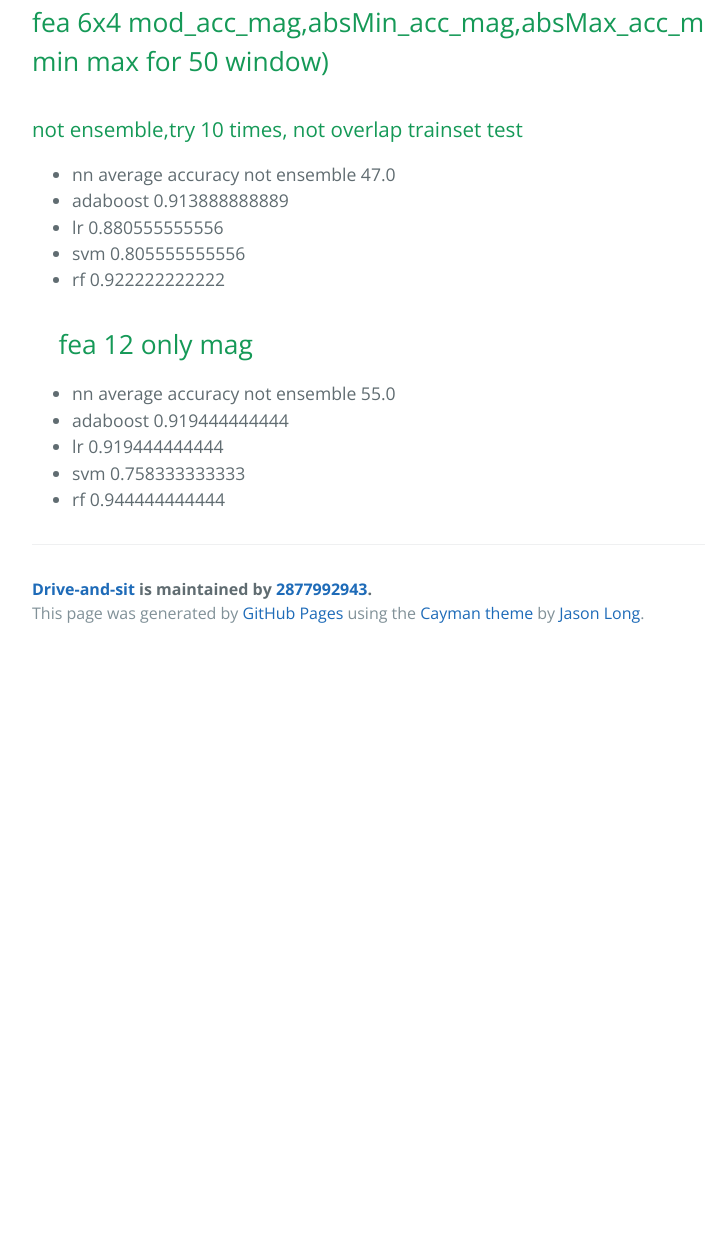
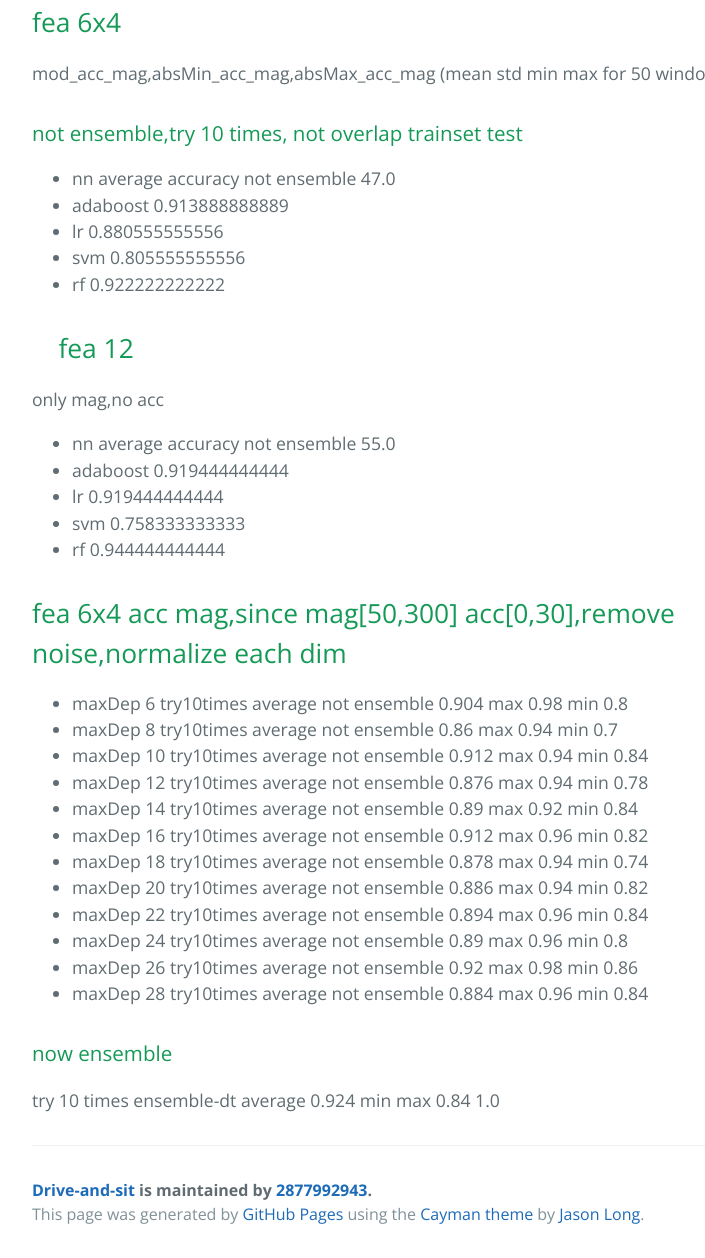
Before and after one commit to 2877992943/drive-and-sit, a plain HTML site: page index.html in a window 1280 px wide. Shown: the part 450-1708 px from the top of the page, without its empty margins (192-897 px from the left). Before the commit the page ends 1107 px from the top, so only its background shows below. Drawn offline with nearby package versions, Linux system fonts and the light colour scheme.

Commit message:
Create gh-pages branch via GitHub

```diff
--- a/index.html
+++ b/index.html
@@ -23,7 +23,9 @@
 <a id="drive-sit" class="anchor" href="#drive-sit" aria-hidden="true"><span class="octicon octicon-link"></span></a>drive |sit</h1>
 
 <h2>
-<a id="fea-6x4--mod_acc_magabsmin_acc_magabsmax_acc_mag-mean-std-min-max-for-50-window" class="anchor" href="#fea-6x4--mod_acc_magabsmin_acc_magabsmax_acc_mag-mean-std-min-max-for-50-window" aria-hidden="true"><span class="octicon octicon-link"></span></a>fea 6x4  mod_acc_mag,absMin_acc_mag,absMax_acc_mag (mean std min max for 50 window)</h2>
+<a id="fea-6x4" class="anchor" href="#fea-6x4" aria-hidden="true"><span class="octicon octicon-link"></span></a>fea 6x4</h2>
+
+<p>mod_acc_mag,absMin_acc_mag,absMax_acc_mag (mean std min max for 50 window)</p>
 
 <h3>
 <a id="not-ensembletry-10-times-not-overlap-trainset-test" class="anchor" href="#not-ensembletry-10-times-not-overlap-trainset-test" aria-hidden="true"><span class="octicon octicon-link"></span></a>not ensemble,try 10 times, not overlap trainset test</h3>
@@ -37,7 +39,9 @@
 </ul>
 
 <h2>
-<a id="fea-12-only-mag" class="anchor" href="#fea-12-only-mag" aria-hidden="true"><span class="octicon octicon-link"></span></a>　fea 12 only mag</h2>
+<a id="fea-12" class="anchor" href="#fea-12" aria-hidden="true"><span class="octicon octicon-link"></span></a>　fea 12</h2>
+
+<p>only mag,no acc</p>
 
 <ul>
 <li>nn average accuracy not ensemble 55.0</li>
@@ -46,6 +50,29 @@
 <li>svm 0.758333333333</li>
 <li>rf 0.944444444444</li>
 </ul>
+
+<h2>
+<a id="fea-6x4-acc-magsince-mag50300-acc030remove-noisenormalize-each-dim" class="anchor" href="#fea-6x4-acc-magsince-mag50300-acc030remove-noisenormalize-each-dim" aria-hidden="true"><span class="octicon octicon-link"></span></a>fea 6x4 acc mag,since mag[50,300] acc[0,30],remove noise,normalize each dim</h2>
+
+<ul>
+<li>maxDep 6 try10times average  not ensemble 0.904 max 0.98 min 0.8</li>
+<li>maxDep 8 try10times average  not ensemble 0.86 max 0.94 min 0.7</li>
+<li>maxDep 10 try10times average  not ensemble 0.912 max 0.94 min 0.84</li>
+<li>maxDep 12 try10times average  not ensemble 0.876 max 0.94 min 0.78</li>
+<li>maxDep 14 try10times average  not ensemble 0.89 max 0.92 min 0.84</li>
+<li>maxDep 16 try10times average  not ensemble 0.912 max 0.96 min 0.82</li>
+<li>maxDep 18 try10times average  not ensemble 0.878 max 0.94 min 0.74</li>
+<li>maxDep 20 try10times average  not ensemble 0.886 max 0.94 min 0.82</li>
+<li>maxDep 22 try10times average  not ensemble 0.894 max 0.96 min 0.84</li>
+<li>maxDep 24 try10times average  not ensemble 0.89 max 0.96 min 0.8</li>
+<li>maxDep 26 try10times average  not ensemble 0.92 max 0.98 min 0.86</li>
+<li>maxDep 28 try10times average  not ensemble 0.884 max 0.96 min 0.84</li>
+</ul>
+
+<h3>
+<a id="now-ensemble" class="anchor" href="#now-ensemble" aria-hidden="true"><span class="octicon octicon-link"></span></a>now ensemble</h3>
+
+<p>try 10 times ensemble-dt average 0.924 min max 0.84 1.0</p>
 
       <footer class="site-footer">
         <span class="site-footer-owner"><a href="https://github.com/2877992943/drive-and-sit">Drive-and-sit</a> is maintained by <a href="https://github.com/2877992943">2877992943</a>.</span>
```
Also changed, not shown: params.json (+1 -1 lines).
